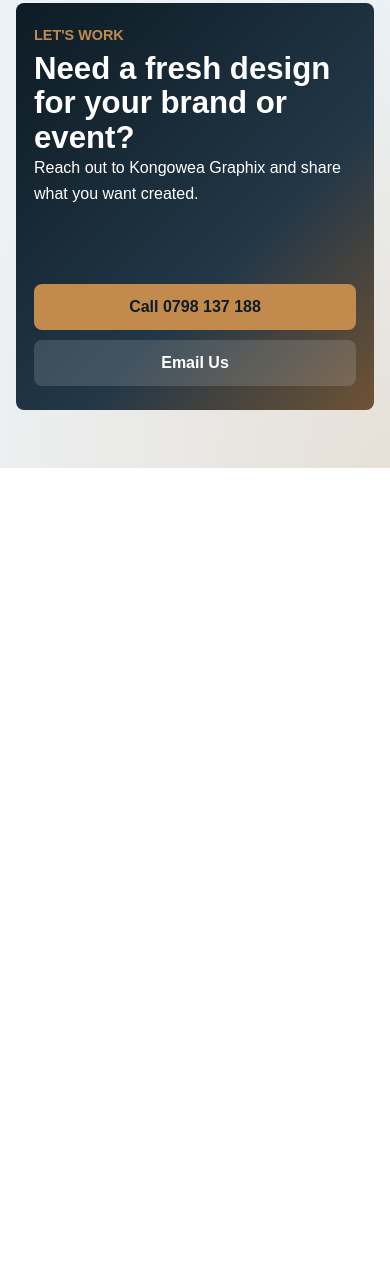
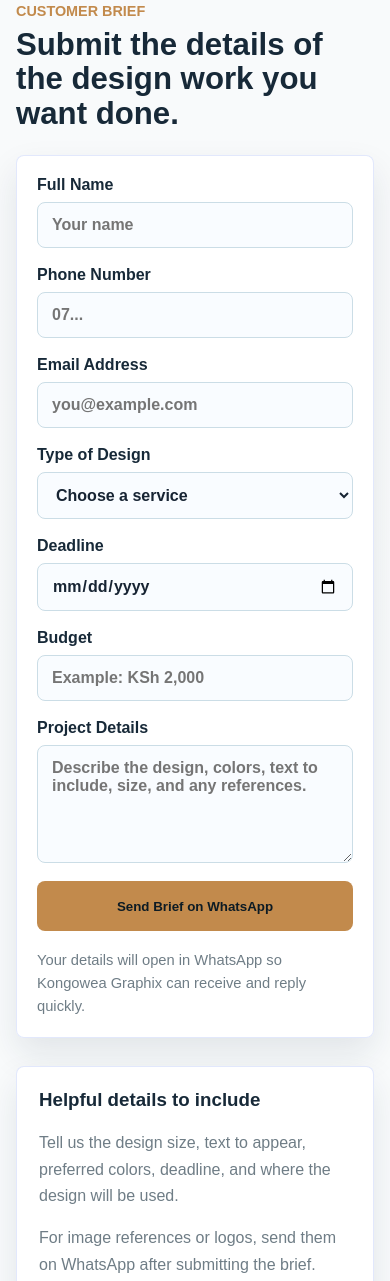
Before and after one commit to gathogosimon79-arch/kongoweagraphix, a plain HTML site: page index.html in a window 390 px wide. Shown: the part 7387-8668 px from the top of the page. Before the commit the page ends 7855 px from the top, so only its background shows below. Drawn offline with Linux system fonts and the light colour scheme.

Commit message:
Add customer design request form

```diff
--- a/index.html
+++ b/index.html
@@ -33,6 +33,7 @@
           <a href="#about">About</a>
           <a href="#services">Services</a>
           <a href="#portfolio">Portfolio</a>
+          <a href="#request">Request</a>
           <a href="#contact">Contact</a>
           <a class="quote-btn" href="https://wa.me/254798137188" target="_blank" rel="noreferrer">Get Quote</a>
         </div>
@@ -275,6 +276,62 @@
         </div>
       </section>
 
+      <section class="section request-section" id="request">
+        <div class="section-heading">
+          <span>Customer Brief</span>
+          <h2>Submit the details of the design work you want done.</h2>
+        </div>
+        <div class="request-panel">
+          <form class="request-form" id="workRequestForm">
+            <label>
+              Full Name
+              <input type="text" id="clientName" placeholder="Your name" required />
+            </label>
+            <label>
+              Phone Number
+              <input type="tel" id="clientPhone" placeholder="07..." required />
+            </label>
+            <label>
+              Email Address
+              <input type="email" id="clientEmail" placeholder="you@example.com" />
+            </label>
+            <label>
+              Type of Design
+              <select id="designType" required>
+                <option value="">Choose a service</option>
+                <option>Logo Design</option>
+                <option>Poster Design</option>
+                <option>Flyer Design</option>
+                <option>Banner Design</option>
+                <option>Business Card</option>
+                <option>Portrait Printing</option>
+                <option>Social Media Graphic</option>
+                <option>Other Design Work</option>
+              </select>
+            </label>
+            <label>
+              Deadline
+              <input type="date" id="clientDeadline" />
+            </label>
+            <label>
+              Budget
+              <input type="text" id="clientBudget" placeholder="Example: KSh 2,000" />
+            </label>
+            <label class="request-wide">
+              Project Details
+              <textarea id="projectBrief" rows="5" placeholder="Describe the design, colors, text to include, size, and any references." required></textarea>
+            </label>
+            <button type="submit">Send Brief on WhatsApp</button>
+            <p class="request-note">Your details will open in WhatsApp so Kongowea Graphix can receive and reply quickly.</p>
+          </form>
+          <aside class="request-help">
+            <h3>Helpful details to include</h3>
+            <p>Tell us the design size, text to appear, preferred colors, deadline, and where the design will be used.</p>
+            <p>For image references or logos, send them on WhatsApp after submitting the brief.</p>
+          </aside>
+        </div>
+      </section>
+
       <section class="section contact-section" id="contact">
         <div class="contact-panel">
           <div>
--- a/script.js
+++ b/script.js
@@ -22,6 +22,14 @@ const adminPassword = document.querySelector("#adminPassword");
 const loginError = document.querySelector("#loginError");
 const adminSection = document.querySelector("#admin");
 const adminLogout = document.querySelector("#adminLogout");
+const workRequestForm = document.querySelector("#workRequestForm");
+const clientName = document.querySelector("#clientName");
+const clientPhone = document.querySelector("#clientPhone");
+const clientEmail = document.querySelector("#clientEmail");
+const designType = document.querySelector("#designType");
+const clientDeadline = document.querySelector("#clientDeadline");
+const clientBudget = document.querySelector("#clientBudget");
+const projectBrief = document.querySelector("#projectBrief");
 const heroSlider = document.querySelector(".hero-slider");
 const portfolioGrid = document.querySelector(".portfolio-grid");
 const uploadedProjectsKey = "kongowea_uploaded_projects";
@@ -248,4 +256,24 @@ clearProjects.addEventListener("click", () => {
   window.location.reload();
 });
 
+workRequestForm.addEventListener("submit", (event) => {
+  event.preventDefault();
+  const message = [
+    "Hello Kongowea Graphix, I need design work.",
+    "",
+    `Name: ${clientName.value.trim()}`,
+    `Phone: ${clientPhone.value.trim()}`,
+    `Email: ${clientEmail.value.trim() || "Not provided"}`,
+    `Design Type: ${designType.value}`,
+    `Deadline: ${clientDeadline.value || "Not specified"}`,
+    `Budget: ${clientBudget.value.trim() || "Not specified"}`,
+    "",
+    "Project Details:",
+    projectBrief.value.trim()
+  ].join("\n");
+
+  window.open(`https://wa.me/254798137188?text=${encodeURIComponent(message)}`, "_blank", "noreferrer");
+  workRequestForm.reset();
+});
+
 startSlider();
--- a/styles.css
+++ b/styles.css
@@ -69,7 +69,7 @@ h1 span, .section-heading span, .contact-panel span { color: var(--gold); }
 .portrait-card img { display: block; width: 100%; aspect-ratio: 4 / 5; object-fit: cover; object-position: center top; }
 .stats { display: grid; grid-template-columns: repeat(3,1fr); gap: 10px; }
 .stats strong { display: grid; place-items: center; min-height: 92px; border-radius: 8px; color: var(--white); background: var(--navy); }
-.services-section, .admin-section { background: rgba(255,255,255,.72); }
+.services-section, .admin-section, .request-section { background: rgba(255,255,255,.72); }
 .service-grid, .portfolio-grid { display: grid; grid-template-columns: repeat(3,minmax(0,1fr)); gap: 22px; }
 .service-grid article, .portfolio-grid article { border: 1px solid rgba(49,94,232,.14); border-radius: 8px; background: rgba(255,255,255,.92); overflow: hidden; box-shadow: 0 16px 35px rgba(23,41,56,.1); }
 .service-grid article { padding: 28px; }
@@ -78,16 +78,23 @@ h1 span, .section-heading span, .contact-panel span { color: var(--gold); }
 .service-grid p, .portfolio-grid p, .contact-panel p { color: var(--muted); line-height: 1.65; }
 .portfolio-grid img { width: 100%; aspect-ratio: 4 / 3; object-fit: contain; background: linear-gradient(135deg,#e8edf1,#f3eee8); }
 .portfolio-grid div { padding: 22px; }
-.admin-panel { display: grid; grid-template-columns: minmax(0,1fr) minmax(280px,420px); gap: 28px; align-items: start; }
-.admin-form, .admin-preview { border: 1px solid rgba(49,94,232,.14); border-radius: 8px; background: rgba(255,255,255,.92); box-shadow: 0 16px 35px rgba(23,41,56,.1); }
+.admin-panel, .request-panel { display: grid; grid-template-columns: minmax(0,1fr) minmax(280px,420px); gap: 28px; align-items: start; }
+.admin-form, .admin-preview, .request-form, .request-help { border: 1px solid rgba(49,94,232,.14); border-radius: 8px; background: rgba(255,255,255,.92); box-shadow: 0 16px 35px rgba(23,41,56,.1); }
 .admin-form { display: grid; gap: 18px; padding: clamp(22px,4vw,34px); }
-.admin-form label { display: grid; gap: 8px; color: var(--navy); font-weight: 800; }
-.admin-form input, .admin-form textarea { width: 100%; border: 1px solid #cbdde6; border-radius: 8px; padding: 13px 14px; color: var(--ink); background: #f9fcff; font: inherit; }
-.admin-form input:focus, .admin-form textarea:focus { outline: 3px solid rgba(194,138,76,.25); border-color: var(--gold); }
+.request-form { display: grid; grid-template-columns: repeat(2,minmax(0,1fr)); gap: 18px; padding: clamp(22px,4vw,34px); }
+.admin-form label, .request-form label { display: grid; gap: 8px; color: var(--navy); font-weight: 800; }
+.admin-form input, .admin-form textarea, .request-form input, .request-form select, .request-form textarea { width: 100%; border: 1px solid #cbdde6; border-radius: 8px; padding: 13px 14px; color: var(--ink); background: #f9fcff; font: inherit; }
+.admin-form input:focus, .admin-form textarea:focus, .request-form input:focus, .request-form select:focus, .request-form textarea:focus { outline: 3px solid rgba(194,138,76,.25); border-color: var(--gold); }
+.request-wide, .request-form button, .request-note { grid-column: 1 / -1; }
 .admin-actions { display: flex; flex-wrap: wrap; gap: 12px; }
 .admin-actions button { min-height: 48px; border: 0; border-radius: 8px; padding: 0 18px; color: var(--deep); background: var(--gold); font-weight: 900; cursor: pointer; }
 .admin-actions button + button { color: var(--white); background: var(--navy); }
 .admin-note { margin-bottom: 0; color: var(--muted); font-size: .92rem; line-height: 1.55; }
+.request-form button { min-height: 50px; border: 0; border-radius: 8px; color: var(--deep); background: var(--gold); font-weight: 900; cursor: pointer; }
+.request-note { margin-bottom: 0; color: var(--muted); font-size: .92rem; line-height: 1.55; }
+.request-help { padding: clamp(22px,4vw,32px); }
+.request-help h3 { color: var(--navy); }
+.request-help p { color: var(--muted); line-height: 1.65; }
 .admin-preview { overflow: hidden; padding-bottom: 24px; }
 .admin-preview span { display: inline-block; margin: 22px 22px 12px; color: var(--gold); font-size: .86rem; font-weight: 900; text-transform: uppercase; }
 .admin-preview img { display: block; width: calc(100% - 44px); margin: 0 22px 18px; aspect-ratio: 4 / 3; object-fit: contain; border-radius: 8px; background: linear-gradient(135deg,#e8edf1,#f3eee8); }
@@ -134,7 +141,7 @@ h1 span, .section-heading span, .contact-panel span { color: var(--gold); }
   .slide-content { max-width: 640px; }
   h1 { font-size: clamp(2.15rem,8vw,3.8rem); }
   .glass-card { display: none; }
-  .about-grid, .service-grid, .portfolio-grid, .admin-panel { grid-template-columns: 1fr; }
+  .about-grid, .service-grid, .portfolio-grid, .admin-panel, .request-panel { grid-template-columns: 1fr; }
   .portrait-card { max-width: 420px; }
   .stats { grid-template-columns: repeat(3,1fr); }
   .contact-panel { align-items: flex-start; flex-direction: column; }
@@ -172,7 +179,9 @@ h1 span, .section-heading span, .contact-panel span { color: var(--gold); }
   .portfolio-grid img { aspect-ratio: 1 / 1; }
   .portfolio-grid div { padding: 18px; }
   .admin-form { padding: 20px; }
+  .request-form { grid-template-columns: 1fr; padding: 20px; }
   .admin-actions button { width: 100%; }
+  .request-form button { width: 100%; }
   .admin-preview img { aspect-ratio: 1 / 1; }
   .contact-panel { padding: 24px 18px; }
   .contact-actions { gap: 10px; }
```
